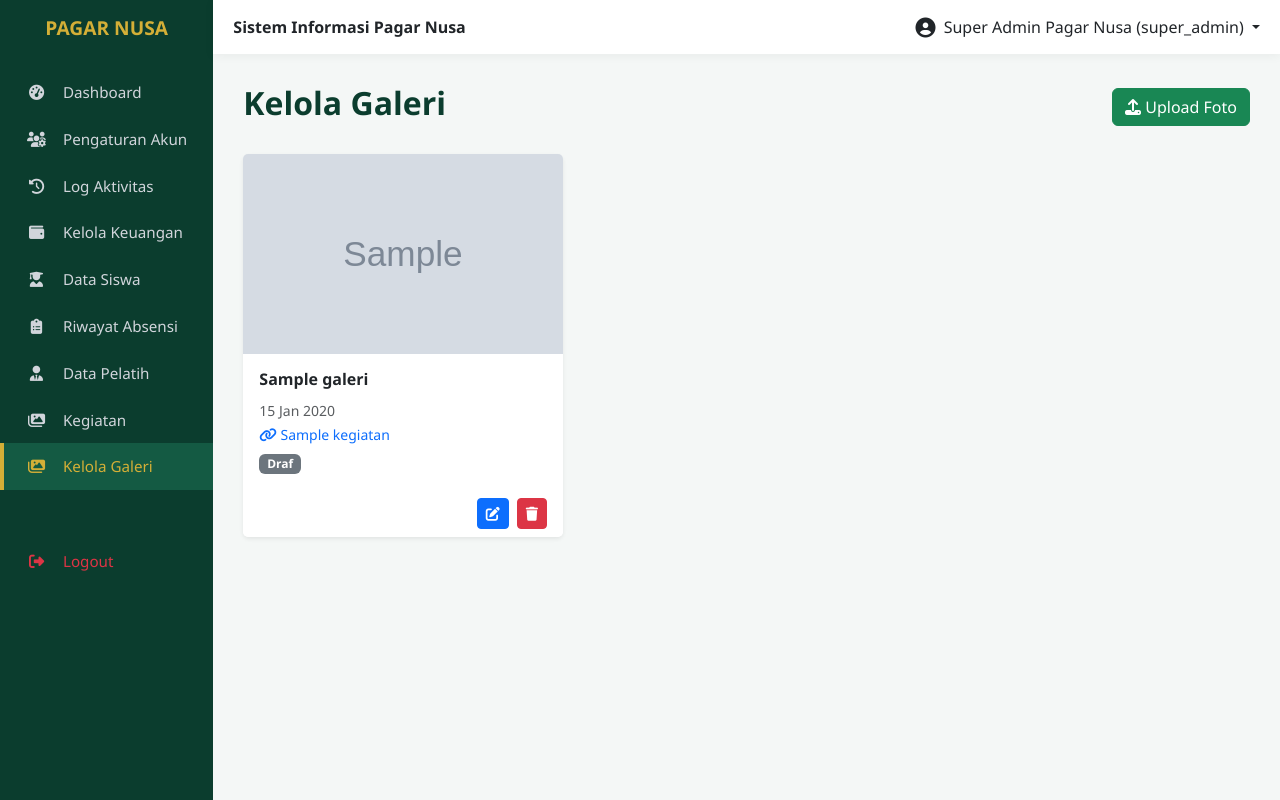
After one commit to SeanDedsec/pagarnusa-ululalbab, a Laravel app: page /admin/galeri in a window 1280 px wide. The commit adds this page. Run offline with Laravel 12, Linux system fonts and the light colour scheme; a user stored in the database is signed in; data comes from the database, SQL or seed files in the repository; tables that the repository leaves empty hold one stand-in row (values such as "Sample post"); grey boxes marked "Sample" are stand-in pictures.

Commit message:
Fix: Menambahkan kegiatan_id ke fillable Galeri dan memperbaiki modal edit

```diff
--- /dev/null
+++ b/app/Http/Controllers/Admin/GalleryController.php
@@ -0,0 +1,99 @@
+<?php
+
+namespace App\Http\Controllers\Admin;
+
+use App\Http\Controllers\Controller;
+use Illuminate\Http\Request;
+use App\Models\Galeri;
+use Illuminate\Support\Facades\Auth;
+use Illuminate\Support\Facades\Storage;
+use App\Models\Kegiatan;
+
+class GalleryController extends Controller
+{
+    private function checkSuperAdmin()
+    {
+        if (Auth::user()->peran !== 'super_admin') {
+            abort(403, 'Akses Ditolak. Hanya Super Admin yang dapat mengelola Galeri.');
+        }
+    }
+
+    public function index()
+    {
+        $this->checkSuperAdmin();
+        $galeri = Galeri::with('kegiatan')->orderBy('tanggal', 'desc')->get();
+        $kegiatan = Kegiatan::orderBy('tanggal', 'desc')->get();
+        return view('admin.pages.galleries', compact('galeri', 'kegiatan'));
+    }
+
+    public function store(Request $request)
+    {
+        $this->checkSuperAdmin();
+
+        $request->validate([
+            'judul' => 'required|string|max:255',
+            'file_foto' => 'required|image|mimes:jpeg,png,jpg|max:2048',
+            'tanggal' => 'required|date',
+            'status_publikasi' => 'required|in:draf,publikasi',
+            'kegiatan_id' => 'nullable|exists:kegiatan,id',
+        ]);
+
+        $path = $request->file('file_foto')->store('galeri', 'public');
+
+        Galeri::create([
+            'judul' => $request->judul,
+            'file_foto' => $path,
+            'deskripsi' => $request->deskripsi,
+            'tanggal' => $request->tanggal,
+            'status_publikasi' => $request->status_publikasi,
+            'kegiatan_id' => $request->kegiatan_id,
+        ]);
+
+        return redirect()->back()->with('sukses', 'Foto galeri berhasil diunggah!');
+    }
+
+        public function update(Request $request, $id)
+    {
+        $this->checkSuperAdmin();
+
+        $request->validate([
+            'judul' => 'required|string|max:255',
+            'file_foto' => 'nullable|image|mimes:jpeg,png,jpg|max:2048',
+            'tanggal' => 'required|date',
+            'status_publikasi' => 'required|in:draf,publikasi',
+            'kegiatan_id' => 'nullable|exists:kegiatan,id',
+        ]);
+
+        $galeri = Galeri::findOrFail($id);
+
+        $data = $request->except('file_foto');
+
+        if ($request->hasFile('file_foto')) {
+
+            if (Storage::disk('public')->exists($galeri->file_foto)) {
+                Storage::disk('public')->delete($galeri->file_foto);
+            }
+
+            $data['file_foto'] = $request->file('file_foto')->store('galeri', 'public');
+        }
+
+        $galeri->update($data);
+
+        return redirect()->back()->with('sukses', 'Data galeri berhasil diperbarui!');
+    }
+
+    public function destroy($id)
+    {
+        $this->checkSuperAdmin();
+
+        $galeri = Galeri::findOrFail($id);
+
+        if (Storage::disk('public')->exists($galeri->file_foto)) {
+            Storage::disk('public')->delete($galeri->file_foto);
+        }
+
+        $galeri->delete();
+
+        return redirect()->back()->with('sukses', 'Foto galeri berhasil dihapus!');
+    }
+}
--- a/app/Http/Controllers/Site/HomeController.php
+++ b/app/Http/Controllers/Site/HomeController.php
@@ -13,14 +13,11 @@ class HomeController extends Controller
 {
     public function index()
     {
-        // Ambil data dari database
         $pelatih = Pelatih::all();
         $jadwal = JadwalLatihan::all();
 
-        // Hanya tampilkan kegiatan yang sudah dipublikasi
-        $kegiatan = Kegiatan::where('status_publikasi', 'publikasi')->orderBy('tanggal', 'desc')->take(3)->get();
+        $kegiatan = Kegiatan::with('galeri')->where('status_publikasi', 'publikasi')->orderBy('tanggal', 'desc')->take(3)->get();
 
-        // Hitung total transparansi keuangan
         $totalMasuk = Keuangan::where('jenis_transaksi', 'masuk')->sum('nominal');
         $totalKeluar = Keuangan::where('jenis_transaksi', 'keluar')->sum('nominal');
         $saldo = $totalMasuk - $totalKeluar;
--- /dev/null
+++ b/app/Models/Galeri.php
@@ -0,0 +1,18 @@
+<?php
+
+namespace App\Models;
+
+use Illuminate\Database\Eloquent\Factories\HasFactory;
+use Illuminate\Database\Eloquent\Model;
+
+class Galeri extends Model
+{
+    use HasFactory;
+    protected $table = 'galeri';
+    protected $fillable = ['judul', 'kegiatan_id', 'file_foto', 'deskripsi', 'tanggal', 'status_publikasi'];
+
+    public function kegiatan()
+    {
+        return $this->belongsTo(Kegiatan::class, 'kegiatan_id');
+    }
+}
--- a/app/Models/Kegiatan.php
+++ b/app/Models/Kegiatan.php
@@ -11,4 +11,9 @@ class Kegiatan extends Model
     use HasFactory;
     protected $table = 'kegiatan';
     protected $fillable = ['judul', 'deskripsi', 'tanggal', 'lokasi', 'status_publikasi'];
+
+    public function galeri()
+    {
+        return $this->hasMany(Galeri::class, 'kegiatan_id');
+    }
 }
--- a/resources/views/admin/layouts/app.blade.php
+++ b/resources/views/admin/layouts/app.blade.php
@@ -110,9 +110,12 @@
                     </li>
                     @if(Auth::user()->peran == 'super_admin')
                     <li class="nav-item">
-                        <a class="nav-link {{ request()->is('admin/kegiatan') ? 'active' : '' }}" href="/admin/kegiatan"><i class="fas fa-images"></i> Galeri & Kegiatan</a>
+                        <a class="nav-link {{ request()->is('admin/kegiatan') ? 'active' : '' }}" href="/admin/kegiatan"><i class="fas fa-images"></i> Kegiatan</a>
                     </li>
                     @endif
+                    <li class="nav-item">
+                        <a class="nav-link {{ request()->is('admin/galeri') ? 'active' : '' }}" href="/admin/galeri"><i class="fas fa-images"></i> Kelola Galeri</a>
+                    </li>
 
                     <li class="nav-item mt-5">
                         <form action="/admin/logout" method="POST">
--- /dev/null
+++ b/resources/views/admin/pages/galleries.blade.php
@@ -0,0 +1,207 @@
+@extends('admin.layouts.app')
+
+@section('content')
+    <div class="d-flex justify-content-between align-items-center mb-4">
+        <h2 class="fw-bold" style="color: var(--hijau-tua);">Kelola Galeri</h2>
+        <button class="btn btn-success" data-bs-toggle="modal" data-bs-target="#modalTambahGaleri">
+            <i class="fas fa-upload"></i> Upload Foto
+        </button>
+    </div>
+
+    @if(session('sukses'))
+        <div class="alert alert-success alert-dismissible fade show">
+            {{ session('sukses') }}
+            <button type="button" class="btn-close" data-bs-dismiss="alert"></button>
+        </div>
+    @endif
+
+    <div class="row">
+        @forelse($galeri as $g)
+        <div class="col-md-4 mb-4">
+            <div class="card border-0 shadow-sm h-100">
+
+                <img src="{{ asset('storage/' . $g->file_foto) }}" class="card-img-top" style="height: 200px; object-fit: cover;" alt="{{ $g->judul }}">
+                <div class="card-body">
+                    <h6 class="fw-bold">{{ $g->judul }}</h6>
+                    <small class="text-muted">{{ \Carbon\Carbon::parse($g->tanggal)->format('d M Y') }}</small><br>
+
+                    <!-- Tampilkan nama kegiatan jika ada -->
+                    @if($g->kegiatan)
+                        <small class="text-primary"><i class="fas fa-link"></i> {{ $g->kegiatan->judul }}</small><br>
+                    @endif
+
+                    <span class="badge {{ $g->status_publikasi == 'publikasi' ? 'bg-success' : 'bg-secondary' }} mt-2">
+                        {{ ucfirst($g->status_publikasi) }}
+                    </span>
+                </div>
+                <div class="card-footer bg-white border-0 d-flex justify-content-end gap-2">
+                    <!-- PERBAIKAN 1: Posisi data-kegiatan dan penutup tag > -->
+                    <button class="btn btn-sm btn-primary" data-bs-toggle="modal" data-bs-target="#modalEditGaleri"
+                        data-id="{{ $g->id }}"
+                        data-judul="{{ $g->judul }}"
+                        data-deskripsi="{{ $g->deskripsi }}"
+                        data-tanggal="{{ $g->tanggal }}"
+                        data-status="{{ $g->status_publikasi }}"
+                        data-kegiatan="{{ $g->kegiatan_id }}">
+                        <i class="fas fa-edit"></i>
+                    </button>
+                    <button class="btn btn-sm btn-danger" data-bs-toggle="modal" data-bs-target="#modalHapusGaleri"
+                        data-id="{{ $g->id }}"
+                        data-judul="{{ $g->judul }}">
+                        <i class="fas fa-trash"></i>
+                    </button>
+                </div>
+            </div>
+        </div>
+        @empty
+        <div class="col-12 text-center py-5">
+            <h5 class="text-muted">Belum ada foto galeri.</h5>
+        </div>
+        @endforelse
+    </div>
+
+    <!-- MODAL TAMBAH -->
+    <div class="modal fade" id="modalTambahGaleri" tabindex="-1">
+        <div class="modal-dialog">
+            <div class="modal-content">
+                <form action="/admin/galeri" method="POST" enctype="multipart/form-data">
+                    @csrf
+                    <div class="modal-header">
+                        <h5 class="modal-title">Upload Foto Galeri</h5>
+                        <button type="button" class="btn-close" data-bs-dismiss="modal"></button>
+                    </div>
+                    <div class="modal-body">
+                        <div class="mb-2"><label>Judul Foto</label><input type="text" name="judul" class="form-control" required></div>
+                        <div class="mb-2">
+                            <label>Kaitkan dengan Kegiatan (Opsional)</label>
+
+                            <select name="kegiatan_id" class="form-select">
+                                <option value="">-- Foto Umum --</option>
+                                @foreach($kegiatan as $k)
+                                    <option value="{{ $k->id }}">{{ $k->judul }} ({{ $k->tanggal }})</option>
+                                @endforeach
+                            </select>
+                        </div>
+                        <div class="mb-2"><label>Tanggal</label><input type="date" name="tanggal" class="form-control" required></div>
+                        <div class="mb-2"><label>Deskripsi (Opsional)</label><textarea name="deskripsi" class="form-control" rows="2"></textarea></div>
+                        <div class="mb-2"><label>Pilih File Foto (JPG/PNG, Maks 2MB)</label><input type="file" name="file_foto" class="form-control" accept="image/*" required></div>
+                        <div class="mb-2">
+                            <label>Status</label>
+                            <select name="status_publikasi" class="form-select" required>
+                                <option value="draf">Draf</option>
+                                <option value="publikasi">Publikasi</option>
+                            </select>
+                        </div>
+                    </div>
+                    <div class="modal-footer">
+                        <button type="button" class="btn btn-secondary" data-bs-dismiss="modal">Batal</button>
+                        <button type="submit" class="btn btn-success">Upload</button>
+                    </div>
+                </form>
+            </div>
+        </div>
+    </div>
+
+    <!-- MODAL EDIT -->
+    <div class="modal fade" id="modalEditGaleri" tabindex="-1">
+        <div class="modal-dialog">
+            <div class="modal-content">
+                <form id="formEditGaleri" method="POST" enctype="multipart/form-data">
+                    @csrf
+                    @method('PUT')
+                    <div class="modal-header">
+                        <h5 class="modal-title">Edit Foto Galeri</h5>
+                        <button type="button" class="btn-close" data-bs-dismiss="modal"></button>
+                    </div>
+                    <div class="modal-body">
+                        <div class="mb-2"><label>Judul Foto</label><input type="text" name="judul" id="edit_judul_galeri" class="form-control" required></div>
+                        <div class="mb-2">
+                            <label>Kaitkan dengan Kegiatan (Opsional)</label>
+
+                            <select name="kegiatan_id" id="edit_kegiatan_id" class="form-select">
+                                <option value="">-- Foto Umum --</option>
+                                @foreach($kegiatan as $k)
+                                    <option value="{{ $k->id }}">{{ $k->judul }} ({{ $k->tanggal }})</option>
+                                @endforeach
+                            </select>
+                        </div>
+                        <div class="mb-2"><label>Tanggal</label><input type="date" name="tanggal" id="edit_tanggal_galeri" class="form-control" required></div>
+                        <div class="mb-2"><label>Deskripsi</label><textarea name="deskripsi" id="edit_deskripsi_galeri" class="form-control" rows="2"></textarea></div>
+                        <div class="mb-2">
+                            <label>Ganti Foto (Biarkan kosong jika tidak diganti)</label>
+                            <input type="file" name="file_foto" class="form-control" accept="image/*">
+                        </div>
+                        <div class="mb-2">
+                            <label>Status</label>
+                            <select name="status_publikasi" id="edit_status_galeri" class="form-select" required>
+                                <option value="draf">Draf</option>
+                                <option value="publikasi">Publikasi</option>
+                            </select>
+                        </div>
+                    </div>
+                    <div class="modal-footer">
+                        <button type="button" class="btn btn-secondary" data-bs-dismiss="modal">Batal</button>
+                        <button type="submit" class="btn btn-primary">Update</button>
+                    </div>
+                </form>
+            </div>
+        </div>
+    </div>
+
+    <!-- MODAL HAPUS -->
+    <div class="modal fade" id="modalHapusGaleri" tabindex="-1">
+        <div class="modal-dialog">
+            <div class="modal-content">
+                <form id="formHapusGaleri" method="POST">
+                    @csrf
+                    @method('DELETE')
+                    <div class="modal-header">
+                        <h5 class="modal-title">Konfirmasi Hapus</h5>
+                        <button type="button" class="btn-close" data-bs-dismiss="modal"></button>
+                    </div>
+                    <div class="modal-body">
+                        <p>Apakah Anda yakin ingin menghapus foto <strong id="hapus_judul_galeri"></strong>?</p>
+                    </div>
+                    <div class="modal-footer">
+                        <button type="button" class="btn btn-secondary" data-bs-dismiss="modal">Batal</button>
+                        <button type="submit" class="btn btn-danger">Hapus</button>
+                    </div>
+                </form>
+            </div>
+        </div>
+    </div>
+@endsection
+
+@push('scripts')
+<script>
+    document.addEventListener('DOMContentLoaded', function () {
+        function setupModal(modalId, callback) {
+            var modal = document.getElementById(modalId);
+            if (modal) {
+                modal.addEventListener('show.bs.modal', function (event) {
+                    if (event.relatedTarget) callback(event.relatedTarget);
+                });
+            }
+        }
+
+        setupModal('modalEditGaleri', function(button) {
+            var id = button.getAttribute('data-id');
+            document.getElementById('formEditGaleri').action = '/admin/galeri/' + id;
+            document.getElementById('edit_judul_galeri').value = button.getAttribute('data-judul');
+            document.getElementById('edit_deskripsi_galeri').value = button.getAttribute('data-deskripsi');
+            document.getElementById('edit_tanggal_galeri').value = button.getAttribute('data-tanggal');
+            document.getElementById('edit_status_galeri').value = button.getAttribute('data-status');
+
+            // Ini akan berjalan dengan lancar sekarang
+            document.getElementById('edit_kegiatan_id').value = button.getAttribute('data-kegiatan') || '';
+        });
+
+        setupModal('modalHapusGaleri', function(button) {
+            var id = button.getAttribute('data-id');
+            var judul = button.getAttribute('data-judul');
+            document.getElementById('formHapusGaleri').action = '/admin/galeri/' + id;
+            document.getElementById('hapus_judul_galeri').textContent = judul;
+        });
+    });
+</script>
+@endpush
--- a/routes/web.php
+++ b/routes/web.php
@@ -10,6 +10,7 @@ use App\Http\Controllers\Admin\DashboardController;
 use App\Http\Controllers\Admin\CoachController;
 use App\Http\Controllers\Site\HomeController;
 use App\Http\Controllers\Admin\ActivityController;
+use App\Http\Controllers\Admin\GalleryController;
 
 /*halaman public*/
 Route::get('/', [HomeController::class, 'index']);
@@ -58,4 +59,8 @@ Route::middleware('auth')->prefix('admin')->group(function () {
     Route::put('/kegiatan/{id}', [ActivityController::class, 'update']);
     Route::delete('/kegiatan/{id}', [ActivityController::class, 'destroy']);
 
+    Route::get('/galeri', [GalleryController::class, 'index']);
+    Route::post('/galeri', [GalleryController::class, 'store']);
+    Route::put('/galeri/{id}', [GalleryController::class, 'update']);
+    Route::delete('/galeri/{id}', [GalleryController::class, 'destroy']);
 });
```
Also changed, not shown: resources/views/site/home.blade.php (+7 -0 lines), database/migrations/2026_11_13_123532_add_kegiatan_id_to_galeri_table.php (added).
